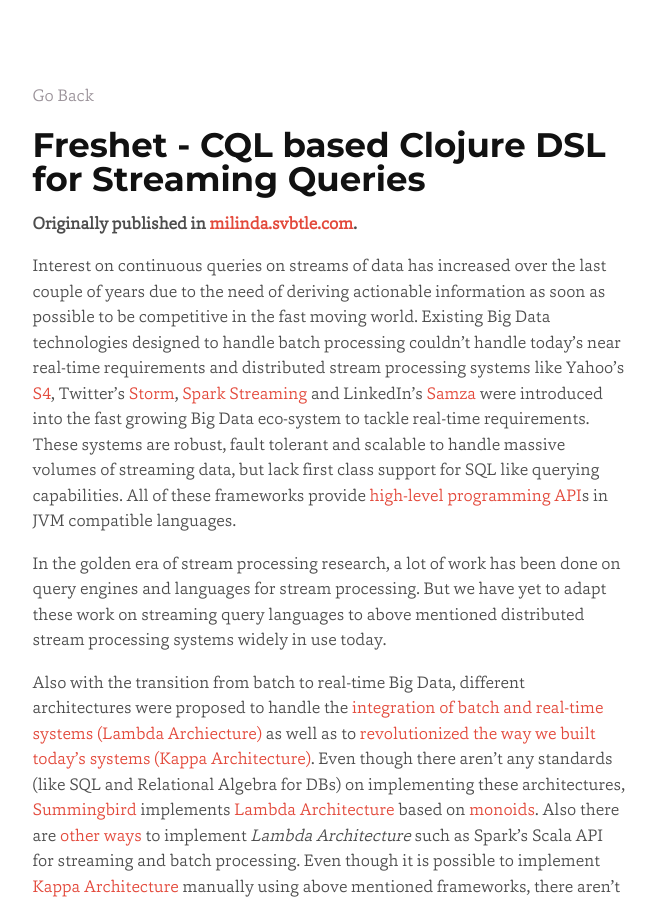
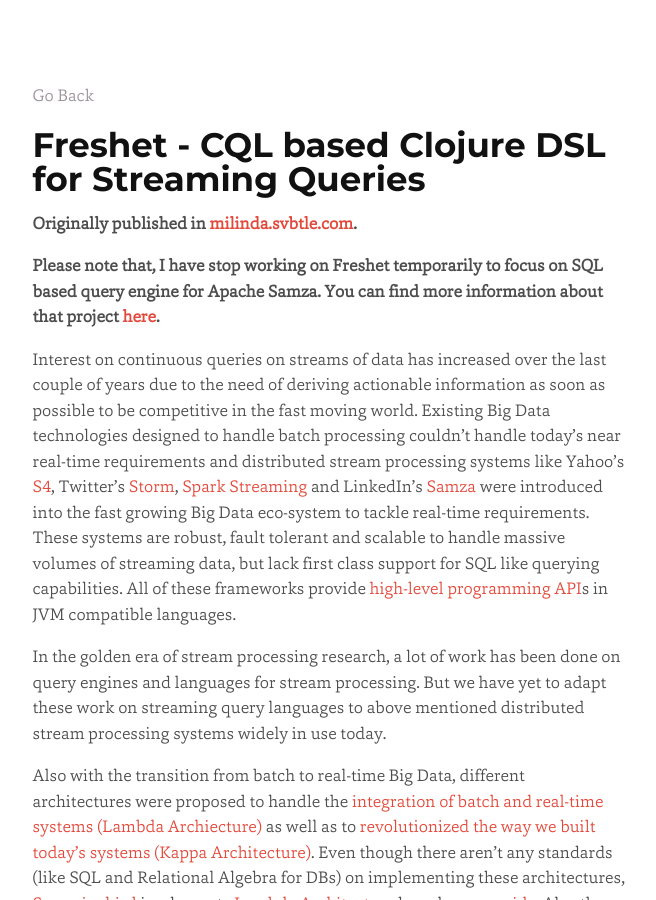
Before and after one commit to milinda/milinda.github.io, a Jekyll site: the page built from _posts/2015-01-07-freshet.md, in a window 1280 px wide and 900 px high. Shown: the whole window, without its empty margins (310-966 px from the left). Built offline with Jekyll 4.4.1, drawn with Linux system fonts in a browser that asks for light colours; nearby versions of some CDN libraries; some web fonts are replaced.

Commit message:
Update 2015-01-07-freshet.md

```diff
--- a/_posts/2015-01-07-freshet.md
+++ b/_posts/2015-01-07-freshet.md
@@ -4,6 +4,8 @@
 ---
 
 **Originally published in [milinda.svbtle.com](http://milinda.svbtle.com/freshet-cql-based-clojure-dsl-for-streaming-queries).**
+
+**Please note that, I have stop working on Freshet temporarily to focus on SQL based query engine for Apache Samza. You can find more information about that project [here](https://issues.apache.org/jira/browse/SAMZA-390).**
 
 Interest on continuous queries on streams of data has increased over the last couple of years due to the need of deriving actionable information as soon as possible to be competitive in the fast moving world. Existing Big Data technologies designed to handle batch processing couldn't handle today's near real-time requirements and distributed stream processing systems like Yahoo's [S4](http://incubator.apache.org/s4/), Twitter's [Storm](https://storm.apache.org/), [Spark Streaming](https://spark.apache.org/streaming/) and LinkedIn's [Samza](http://samza.incubator.apache.org/) were introduced into the fast growing Big Data eco-system to tackle real-time requirements. These systems are robust, fault tolerant and scalable to handle massive volumes of streaming data, but lack first class support for SQL like querying capabilities. All of these frameworks provide [high-level](http://samza.incubator.apache.org/learn/documentation/0.8/api/overview.html) [programming](https://storm.apache.org/documentation/Trident-tutorial.html) [API](https://spark.apache.org/docs/latest/streaming-programming-guide.html)s in JVM compatible languages.
 
```
